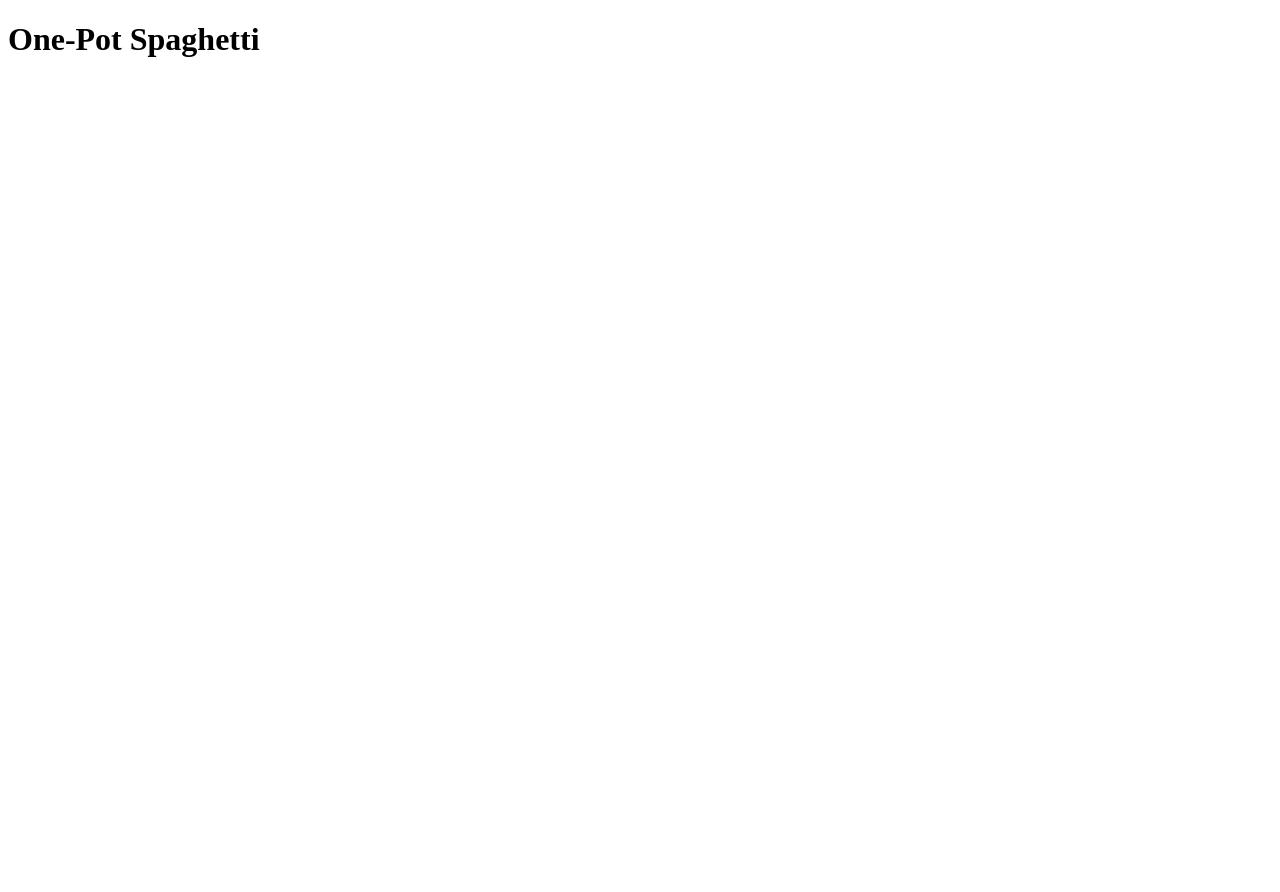
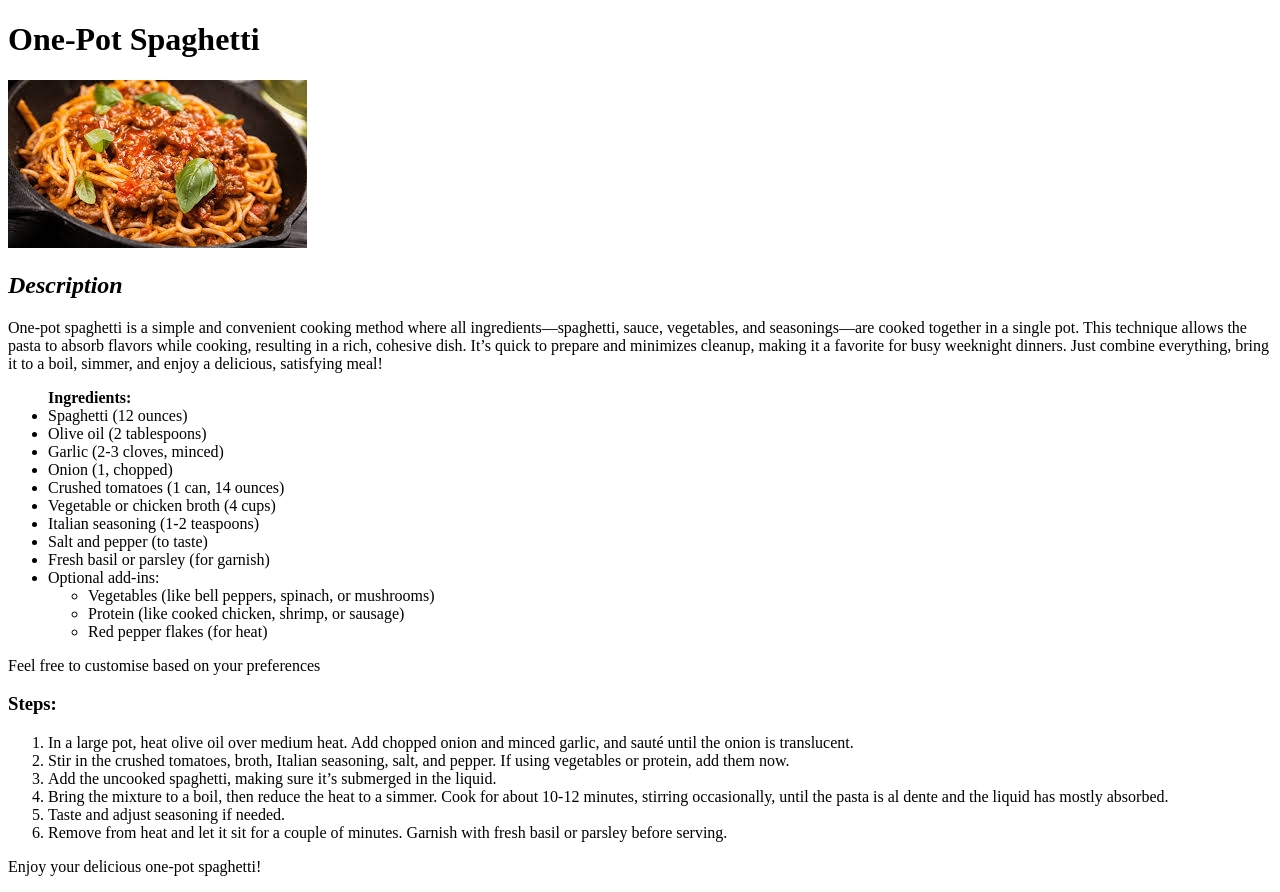
Before and after one commit to Torsu35/odin-recipes, a plain HTML site: page recipes/One-pot_spaghetti.html in a window 1280 px wide. Before the commit the page ends 800 px from the top, so only its background shows below. Drawn offline with Linux system fonts and the light colour scheme.

Commit message:
Add images for the website and update one-pot spaghetti HTML file
Create a directory to store images and added more content to the
One-pot_spaghetti

```diff
--- a/recipes/One-pot_spaghetti.html
+++ b/recipes/One-pot_spaghetti.html
@@ -7,5 +7,66 @@
 </head>
 <body>
     <h1>One-Pot Spaghetti</h1>
+
+    <img src="../images/one-pot spag.jpeg" alt="one-pot Spaghetti">
+
+    <h2><i>Description</i></h2>
+    <p>
+        One-pot spaghetti is a simple and convenient cooking method where all ingredients—spaghetti,
+        sauce, vegetables, and seasonings—are cooked together in a single pot. This technique allows
+        the pasta to absorb flavors while cooking, resulting in a rich, cohesive dish. It’s quick to
+        prepare and minimizes cleanup, making it a favorite for busy weeknight dinners. Just combine
+        everything, bring it to a boil, simmer, and enjoy a delicious, satisfying meal!
+    </p>
+
+    <ul>
+        <b>Ingredients:</b>
+        <li>Spaghetti (12 ounces)</li>
+        <li>Olive oil (2 tablespoons)</li>
+        <li>Garlic (2-3 cloves, minced)</li>
+        <li>Onion (1, chopped)</li>
+        <li>Crushed tomatoes (1 can, 14 ounces)</li>
+        <li>Vegetable or chicken broth (4 cups)</li>
+        <li>Italian seasoning (1-2 teaspoons)</li>
+        <li>Salt and pepper (to taste)</li>
+        <li>Fresh basil or parsley (for garnish)</li>
+        <li>Optional add-ins:</li>
+            <ul>
+                <li>Vegetables (like bell peppers, spinach, or mushrooms)</li>
+                <li>Protein (like cooked chicken, shrimp, or sausage)</li>
+                <li>Red pepper flakes (for heat)</li>
+            </ul>
+
+    </ul>
+    <p>Feel free to customise based on your preferences</p>
+
+    <h3>Steps:</h3>
+
+    <ol>
+        <li>
+            In a large pot, heat olive oil over medium heat. Add chopped onion and minced garlic, and
+            sauté until the onion is translucent.
+        </li>
+        <li>
+            Stir in the crushed tomatoes, broth, Italian seasoning, salt, and pepper. If using vegetables
+            or protein, add them now.
+        </li>
+        <li>
+            Add the uncooked spaghetti, making sure it’s submerged in the liquid.
+        </li>
+        <li>
+            Bring the mixture to a boil, then reduce the heat to a simmer. Cook for about 10-12 minutes,
+            stirring occasionally, until the pasta is al dente and the liquid has mostly absorbed.
+        </li>
+        <li>
+            Taste and adjust seasoning if needed.
+        </li>
+        <li>
+            Remove from heat and let it sit for a couple of minutes. Garnish with fresh basil or parsley
+            before serving.
+        </li>
+    </ol>
+
+    <p>Enjoy your delicious one-pot spaghetti!</p>
 </body>
 </html>
```
Also changed, not shown: images/one-pot spag.jpeg (added).
